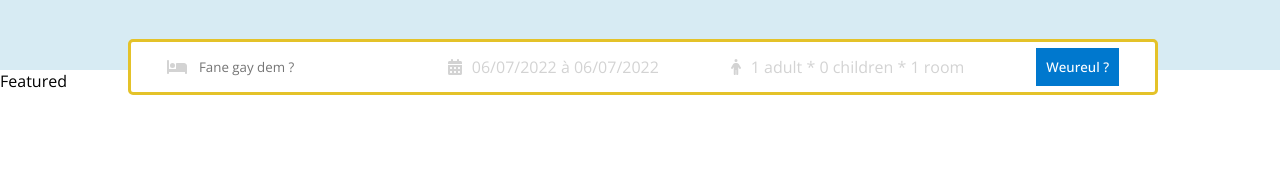
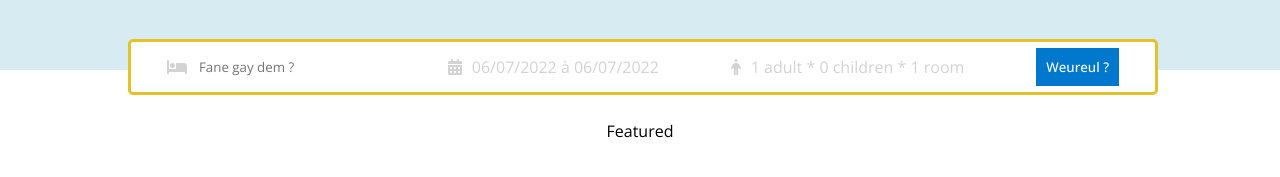
Before and after one commit to badouine/DEUKOUWAY_frontEnd, a React (Create React App) app: page / in a window 1280 px wide. Shown: the part 349-526 px from the top of the page. Built offline with nearby package versions, Linux system fonts and the light colour scheme.

Commit message:
featured css

```diff
--- a/src/pages/home/home.css
+++ b/src/pages/home/home.css
@@ -0,0 +1,7 @@
+.homeContainer{
+    margin-top: 50px;
+    display: flex;
+    flex-direction: column;
+    align-items: center;
+    gap: 30px;
+}
```
